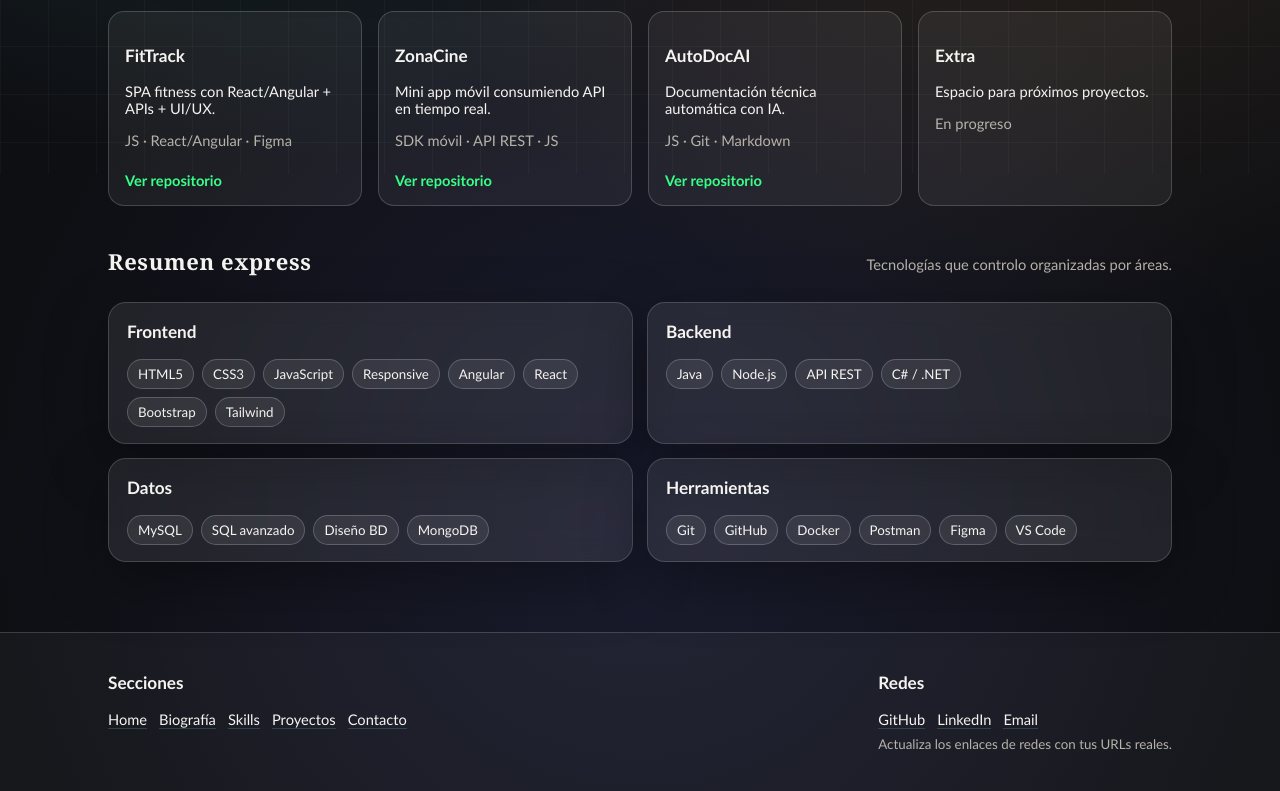
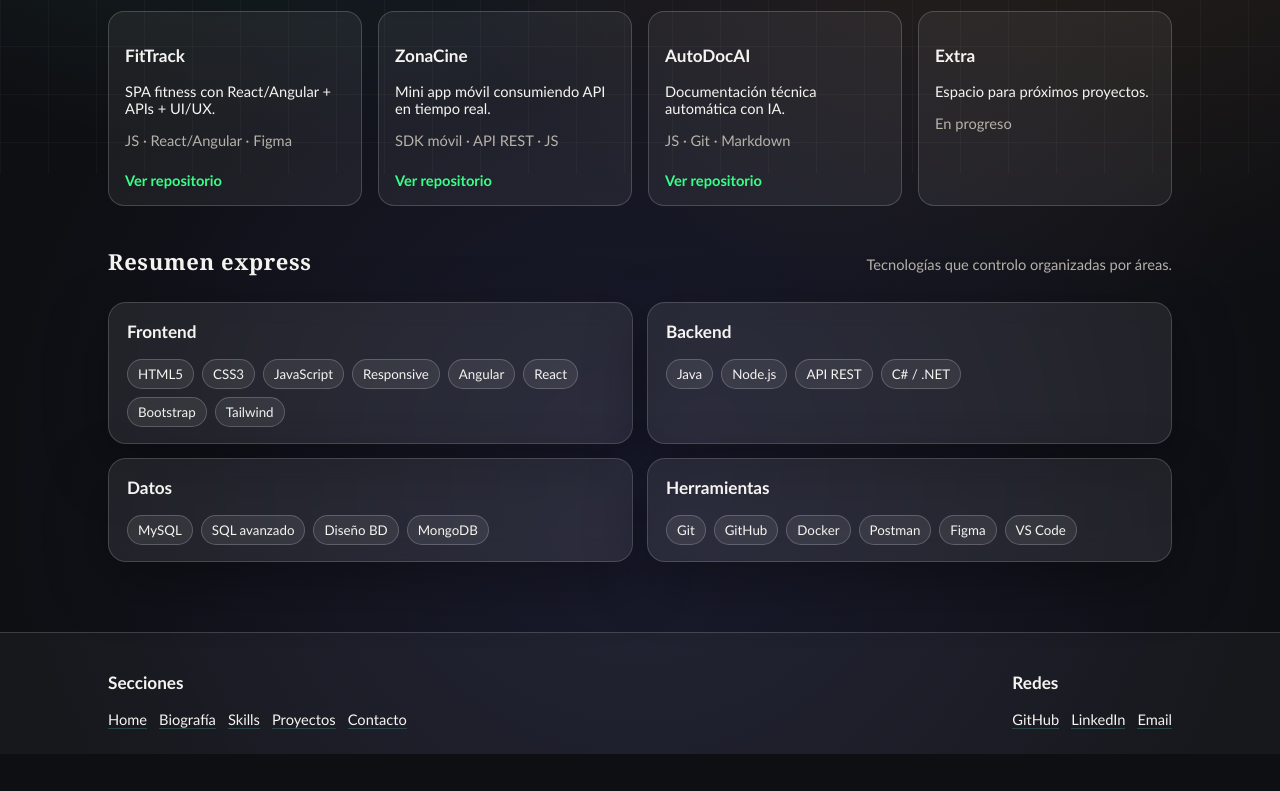
Before and after one commit to AlbertoRamirezD/DIW, a plain HTML site: page index.html in a window 1280 px wide. Shown: the part 626-1417 px from the top of the page. After the commit the page ends 1380 px from the top, so only its background shows below. Drawn offline with Linux system fonts and the light colour scheme.

Commit message:
Fix Footer

```diff
--- a/index.html
+++ b/index.html
@@ -156,7 +156,6 @@
             <li><a href="https://www.linkedin.com/in/alberto-ram%C3%ADrez-d%C3%ADaz/" target="_blank" rel="noopener">LinkedIn</a></li>
             <li><a href="mailto:albertoramirezdiaz03@gmail.com">Email</a></li>
           </ul>
-          <p class="muted footer-note">Actualiza los enlaces de redes con tus URLs reales.</p>
         </div>
       </div>
     </footer>
```
Also changed, not shown: pages/biografia.html (+0 -1 lines), pages/contacto.html (+0 -1 lines), pages/proyectos.html (+0 -1 lines), pages/skills.html (+0 -1 lines).
